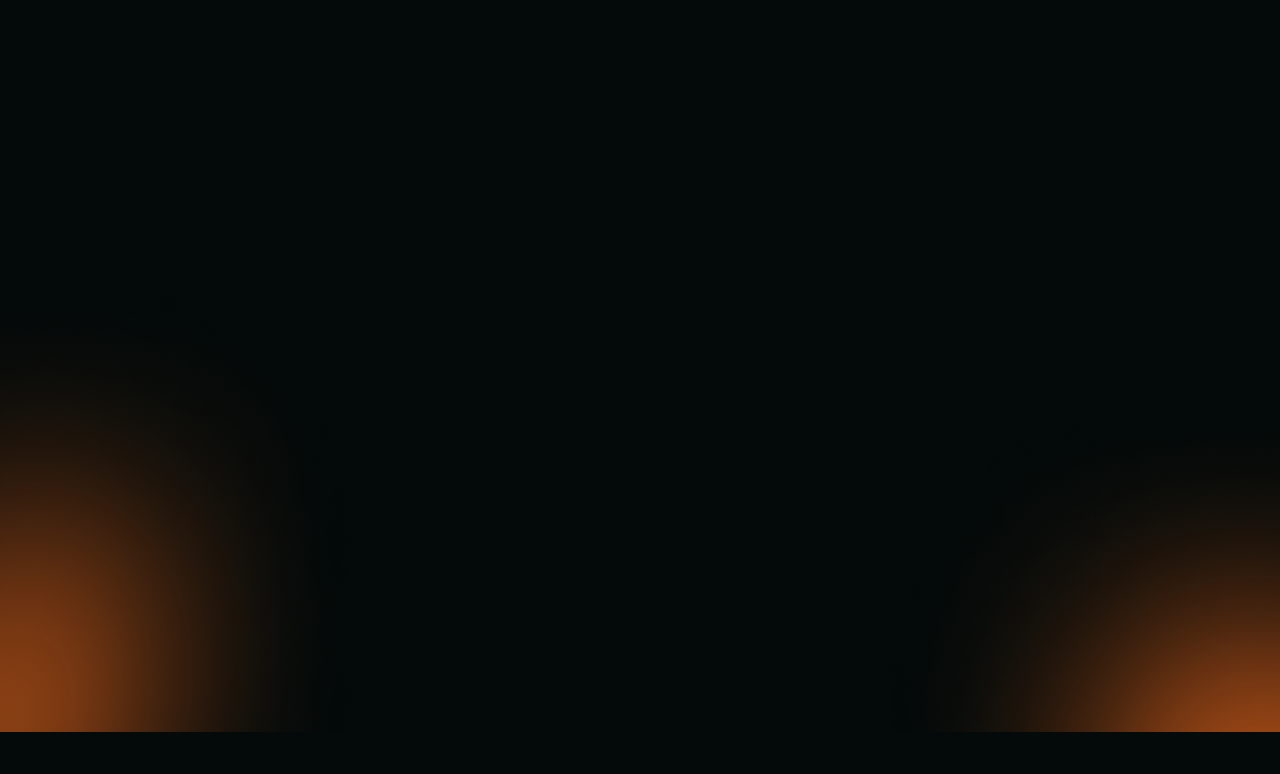
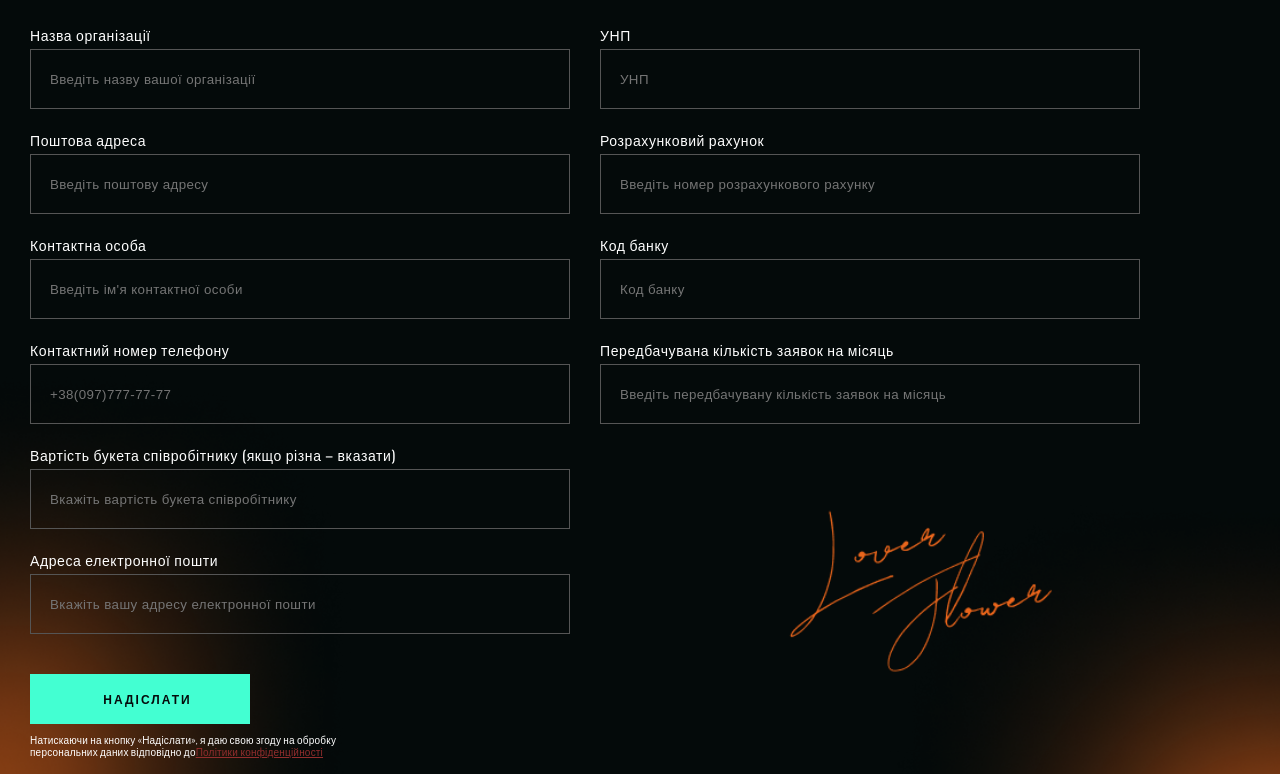
Before and after one commit to anastasiia-hrekova/lover-flower, a React (Create React App) app in the folder frontend/: page /corporation in a window 1280 px wide. Shown: the part 2868-3642 px from the top of the page. Built offline with nearby package versions, Linux system fonts and the light colour scheme.

Commit message:
finished corporation page

```diff
--- a/frontend/src/components/Menu.jsx
+++ b/frontend/src/components/Menu.jsx
@@ -7,7 +7,7 @@ import Container from '../styles/Container';
 import { PhoneLink, PhoneLinkImg } from '../styles/SideBarStyles';
 
 const Header = styled.header.withConfig({
-  shouldForwardProp: prop => prop !== 'isScrolled',
+  shouldForwardProp: prop => prop !== 'isScrolled' && prop !== 'zIndex',
 })`
   width: 100%;
   background-color: ${({ theme, isScrolled }) =>
@@ -52,7 +52,7 @@ const NavLinkStyled = styled(NavLink)`
 `;
 
 const MenuAddition = styled.div.withConfig({
-  shouldForwardProp: prop => prop !== 'isScrolled' && prop !== 'zIndex',
+  shouldForwardProp: prop => prop !== 'isScrolled',
 })`
   opacity: ${({ isScrolled }) => (isScrolled ? 1 : 0)};
   visibility: ${({ isScrolled }) => (isScrolled ? 'visible' : 'hidden')};
--- a/frontend/src/pages/CorpClients.jsx
+++ b/frontend/src/pages/CorpClients.jsx
@@ -1,6 +1,7 @@
 import BreadCrumbs from '../components/BreadcrumbsContainer';
 import Container from '../styles/Container';
 import Footer from '../components/Footer';
+import ButtonLink from '../components/ButtonLink';
 import styled from 'styled-components';
 
 const Corporation = styled.div`
@@ -11,7 +12,7 @@ const Corporation = styled.div`
   background-size: cover;
   content: '';
   width: 100%;
-  height: 350rem;
+  height: 360rem;
   margin-top: 10rem;
 
   &::after {
@@ -203,7 +204,7 @@ const StagesBlockTitle = styled.h2`
   color: ${({ theme }) => theme.colors.mainColor};
 `;
 
-const StagesLine = styled.div`
+const StagesLine = styled.span`
   width: 6rem;
   border: 1px solid ${({ theme }) => theme.colors.mainColor};
   content: '';
@@ -227,6 +228,98 @@ const FormTitle = styled.h2`
   font-family: 'Cormorant', serif;
   text-transform: uppercase;
   margin-bottom: 6rem;
+`;
+
+const CorporationForm = styled.form`
+  display: grid;
+  grid-template-columns: repeat(2, 54rem);
+  gap: 3rem;
+  text-align: left;
+`;
+
+const FormBlock = styled.div`
+  display: flex;
+  flex-direction: column;
+  gap: 0.4rem;
+  font-family: 'Oswald', sans-serif;
+  font-size: 1.4rem;
+  font-weight: 400;
+  line-height: 2.1rem;
+  text-transform: none;
+
+  label {
+    letter-spacing: 0.06rem;
+    color: ${({ theme }) => theme.colors.textColor};
+  }
+
+  input {
+    height: 6rem;
+    padding: 1.9rem;
+    border: 1px solid #555555;
+    background-color: transparent;
+    letter-spacing: 0.04rem;
+    color: #555555;
+  }
+`;
+
+const FormBlockLeft = styled.div`
+  display: grid;
+  grid-template-rows: repeat(6, 8.5rem);
+  gap: 2rem;
+  margin-bottom: 4rem;
+`;
+
+const FormBlockRight = styled.div`
+  position: relative;
+  display: grid;
+  grid-template-rows: repeat(6, 8.5rem);
+  gap: 2rem;
+
+  &::after {
+    position: absolute;
+    background-image: url(/images/bouquets-lover.png);
+    background-repeat: no-repeat;
+    background-position: center;
+    background-size: cover;
+    content: '';
+    width: 30rem;
+    height: 20rem;
+    z-index: -2;
+    left: 30%;
+    top: 70%;
+  }
+`;
+
+const FormBlockTitle = styled.h3`
+  font-size: 2rem;
+  font-weight: 300;
+  line-height: 3rem;
+  letter-spacing: 0.04rem;
+  font-family: 'Oswald', sans-serif;
+  text-transform: uppercase;
+  margin-bottom: 2rem;
+  color: ${({ theme }) => theme.colors.mainColor};
+`;
+
+const FromButtonPolicy = styled.p`
+  font-family: 'Oswald', sans-serif;
+  margin-top: 1rem;
+  width: 34.2rem;
+  font-size: 1rem;
+  font-weight: 300;
+  line-height: 1.2rem;
+  text-align: left;
+  letter-spacing: 0.02rem;
+`;
+
+const FromButtonPolicySpan = styled.span`
+  font-size: 1rem;
+  font-weight: 400;
+  line-height: 1.2rem;
+  text-align: left;
+  letter-spacing: 0.02rem;
+  text-decoration: underline;
+  color: #922d2d;
 `;
 
 const CorpClients = () => {
@@ -317,6 +410,81 @@ const CorpClients = () => {
             оформленні замовлення в кошику вказати, що оплата буде здійснюватись
             з розрахункового рахунку організації.
           </FormTitle>
+          <FormBlockTitle>Заповніть заявку:</FormBlockTitle>
+          <CorporationForm>
+            <FormBlockLeft>
+              <FormBlock>
+                <label>Назва організації</label>
+                <input
+                  type="text"
+                  placeholder="Введіть назву вашої організації"
+                />
+              </FormBlock>
+              <FormBlock>
+                <label>Поштова адреса</label>
+                <input type="text" placeholder="Введіть поштову адресу" />
+              </FormBlock>
+              <FormBlock>
+                <label>Контактна особа</label>
+                <input
+                  type="text"
+                  placeholder="Введіть ім'я контактної особи"
+                />
+              </FormBlock>
+              <FormBlock>
+                <label>Контактний номер телефону</label>
+                <input type="tel" placeholder="+38(097)777-77-77" />
+              </FormBlock>
+              <FormBlock>
+                <label>
+                  Вартість букета співробітнику (якщо різна – вказати)
+                </label>
+                <input
+                  type="text"
+                  placeholder="Вкажіть вартість букета співробітнику"
+                />
+              </FormBlock>
+              <FormBlock>
+                <label>Адреса електронної пошти</label>
+                <input
+                  type="text"
+                  placeholder="Вкажіть вашу адресу електронної пошти"
+                />
+              </FormBlock>
+            </FormBlockLeft>
+            <FormBlockRight>
+              <FormBlock>
+                <label>УНП</label>
+                <input type="text" placeholder="УНП" />
+              </FormBlock>
+              <FormBlock>
+                <label>Розрахунковий рахунок</label>
+                <input
+                  type="text"
+                  placeholder="Введіть номер розрахункового рахунку"
+                />
+              </FormBlock>
+              <FormBlock>
+                <label>Код банку</label>
+                <input type="text" placeholder="Код банку" />
+              </FormBlock>
+              <FormBlock>
+                <label>Передбачувана кількість заявок на місяць</label>
+                <input
+                  type="text"
+                  placeholder="Введіть передбачувану кількість заявок на місяць"
+                />
+              </FormBlock>
+            </FormBlockRight>
+          </CorporationForm>
+          <ButtonLink text="Надіслати" />
+          <FromButtonPolicy>
+            Натискаючи на кнопку «Надіслати», я даю свою згоду на обробку
+            персональних даних відповідно до
+            <FromButtonPolicySpan>
+              Політики конфіденційності
+            </FromButtonPolicySpan>
+          </FromButtonPolicy>
         </Container>
       </Corporation>
       <Footer />
```
